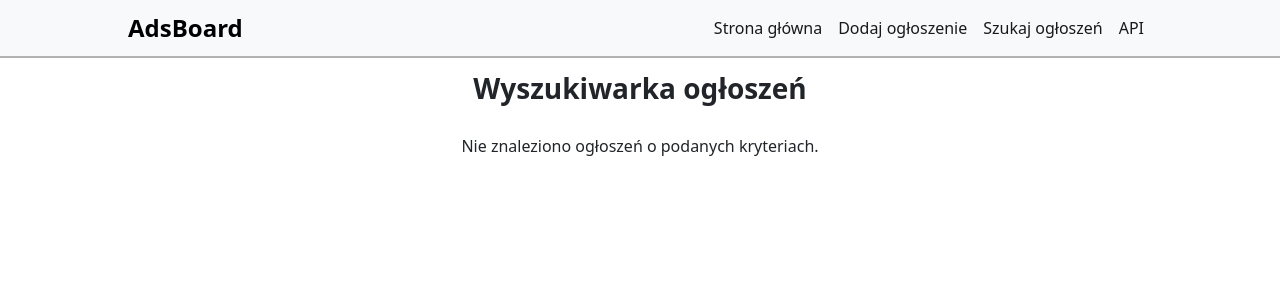
After one commit to BladeStudios/ads-board, a Symfony app: template templates/ad/search.html.twig in a window 1280 px wide. The commit adds this page. Shown: the top 300 px of the page. Run offline with Twig, Linux system fonts and the light colour scheme; the template is opened without the code that fills it, so the values that code supplies are empty; some libraries are stand-ins or nearby versions.

Commit message:
Add /ad/search view and possibility to search and display results by get parameters

```diff
--- a/assets/css/style.css
+++ b/assets/css/style.css
@@ -86,18 +86,20 @@ p
     max-width: 600px;
 }
 
+.container-search
+{
+    margin: auto;
+    max-width: 800px;
+}
+
 .text-center
 {
   text-align: center;
 }
 
-td
+.property-name
 {
   width: 50%;
-}
-
-.property-name
-{
   font-weight: bold;
 }
 
@@ -108,3 +110,31 @@ pre
   padding: 5px;
   margin-top: 5px;
 }
+
+.ad
+{
+  width: 100%;
+  border: 1px solid #ccc;
+  border-radius: 5px;
+  padding: 5px;
+  margin-bottom: 5px;
+  text-align: left;
+}
+
+.ad-name
+{
+  font-size: 2em;
+  margin-top: -5px;
+}
+
+.left-right
+{
+  display: flex;
+  justify-content: space-between;
+}
+
+.szczegoly-btn
+{
+  padding: 0rem 0.3rem;
+  font-size: 0.8rem;
+}
--- /dev/null
+++ b/templates/ad/search.html.twig
@@ -0,0 +1,28 @@
+{% extends 'base.html.twig' %}
+
+{% block title %}Wyszukiwarka ogłoszeń - AdsBoard{% endblock %}
+
+{% block body %}
+{{ parent() }}
+<main>
+    <h1 class="h1">Wyszukiwarka ogłoszeń</h1>
+    <div class="container-search text-center">
+    {% if ads %}
+    {% set count = ads | length %}
+    Znaleziono {{ count }} {% if count == 1 %}ogłoszenie{% elseif count < 5 %}ogłoszenia{% else %}ogłoszeń{% endif %} o podanych kryteriach.<br><br>
+    {% for ad in ads %}
+    <div class="ad">
+        <div class="ad-name">{{ ad.name }}</div>
+        <div><b>Opis:</b>&nbsp;{{ ad.description }}</div>
+        <div class="left-right">
+            <span><b>Cena:</b>&nbsp;{{ ad.price }}&nbsp;zł</span>
+            <a class="btn btn-secondary btn-sm szczegoly-btn" href="{{ path('ad_display', {id: ad.id}) }}">Szczegóły&nbsp;&gt;&gt;</a>
+        </div>
+    </div>
+    {% endfor %}
+    {% else %}
+    Nie znaleziono ogłoszeń o podanych kryteriach.
+    {% endif %}
+    </div>
+</main>
+{% endblock %}
```
Also changed, not shown: src/Controller/AdController.php (+20 -0 lines).
